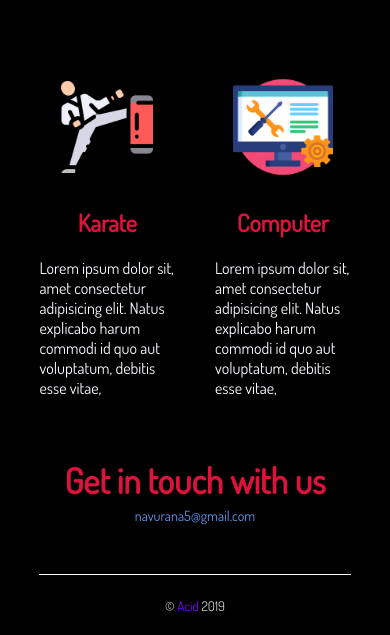
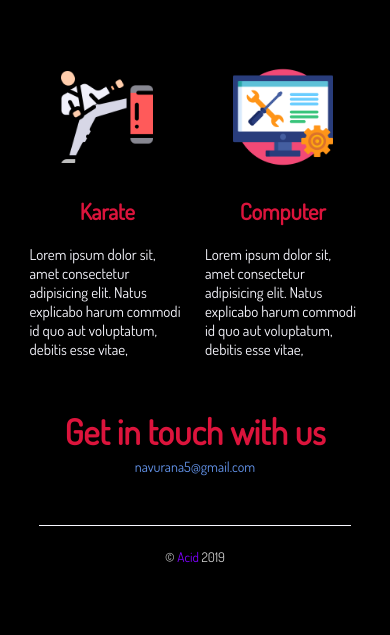
Before and after one commit to jatin77/enrollCamp, a plain HTML site: page index.html in a window 390 px wide. Shown: the part 915-1550 px from the top of the page. After the commit the page ends 1501 px from the top, so only its background shows below. Drawn offline with Linux system fonts and the light colour scheme.

Commit message:
Update style.css

```diff
--- a/style.css
+++ b/style.css
@@ -140,7 +140,7 @@ main .activity {
   display: flex;
   flex-direction: column;
   color: #f8f8ff;
-  padding: 20px;
+  padding: 10px;
 }
 
 .contact {
@@ -181,4 +181,9 @@ footer .watermark {
     width: 100px;
 
   }
+
+  .activity {
+    font-size: 15px;
+
+  }
 }
```
